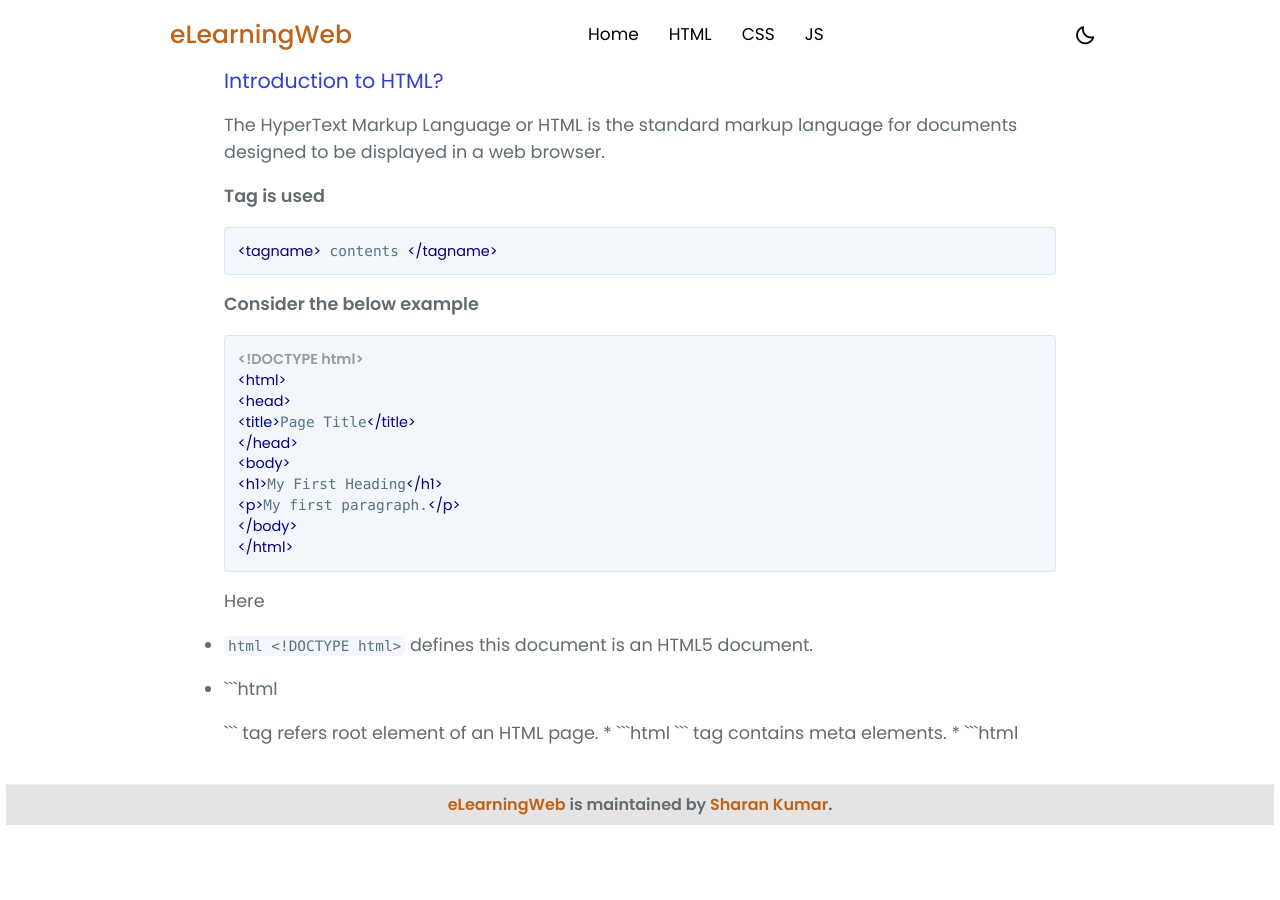
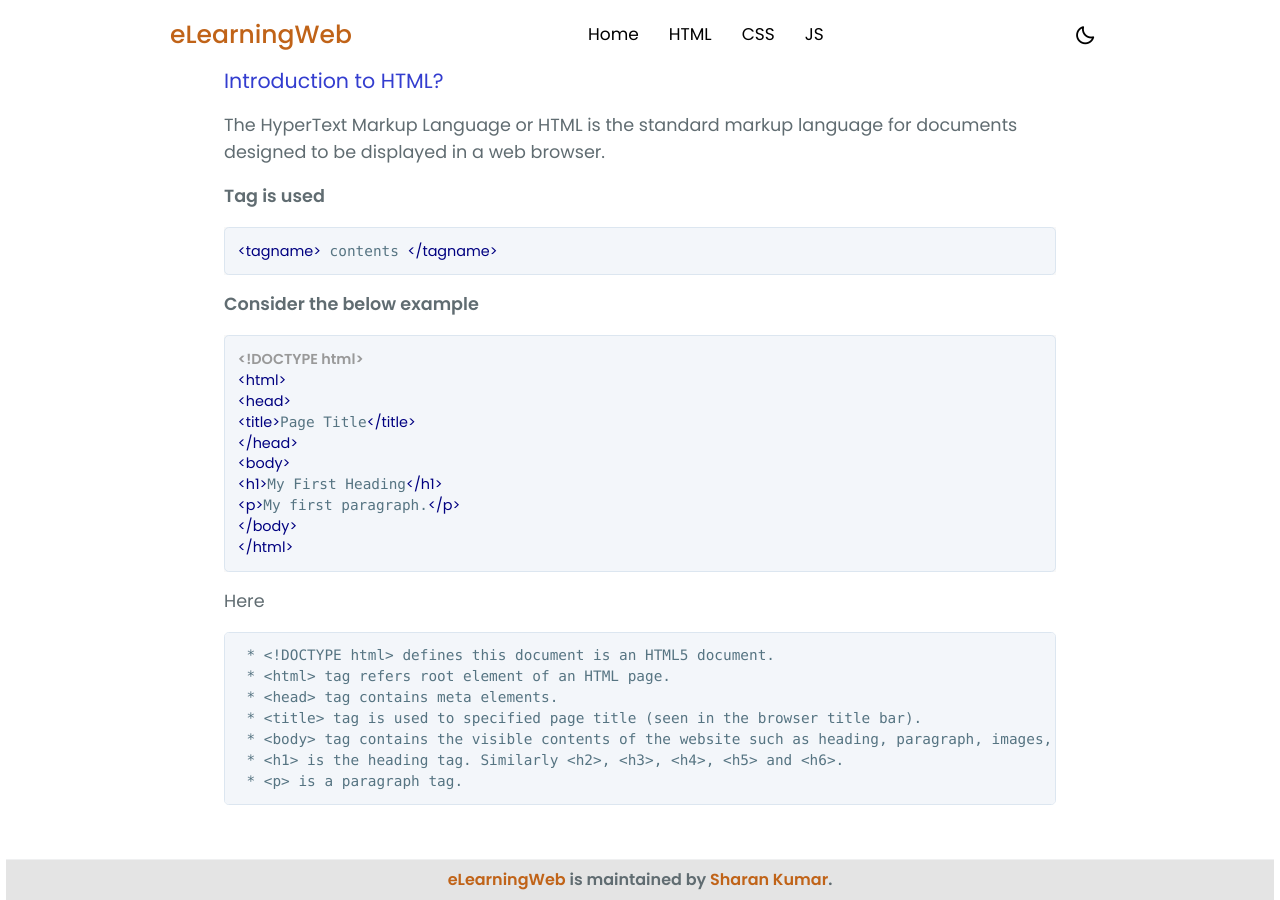
Before and after one commit to indian-sharan/webcode, a Jekyll site: the page built from about-html.md, in a window 1280 px wide and 900 px high, scrolled down 392 px. Built offline with Jekyll 4.4.1, drawn with Linux system fonts in a browser that asks for light colours; before the commit the page ends 1217 px from its top, so only the background shows below that.

Commit message:
Update about-html.md

````diff
--- a/about-html.md
+++ b/about-html.md
@@ -26,29 +26,13 @@ The HyperText Markup Language or HTML is the standard markup language for docume
 </html>
 ```
 Here
-* ```html
-<!DOCTYPE html> ``` defines this document is an HTML5 document.
 
-* ```html
-<html>
-``` tag refers root element of an HTML page.
-
- * ```html
- <head>
- ``` tag contains meta elements.
-
- * ```html
- <title>
- ``` tag is used to specified page title (seen in the browser title bar).
-
- * ```html
- <body>
- ``` tag contains the visible contents of the website such as heading, paragraph, images, hyperlinks.
-
- * ```html
- <h1>
- ``` is the heading tag. Similarly <h2>, <h3>, <h4>, <h5> and <h6>.
-
- * ```html
- <p>
- ``` is a paragraph tag.
+```code
+ * <!DOCTYPE html> defines this document is an HTML5 document.
+ * <html> tag refers root element of an HTML page.
+ * <head> tag contains meta elements.
+ * <title> tag is used to specified page title (seen in the browser title bar).
+ * <body> tag contains the visible contents of the website such as heading, paragraph, images, hyperlinks.
+ * <h1> is the heading tag. Similarly <h2>, <h3>, <h4>, <h5> and <h6>.
+ * <p> is a paragraph tag.
+```
````
